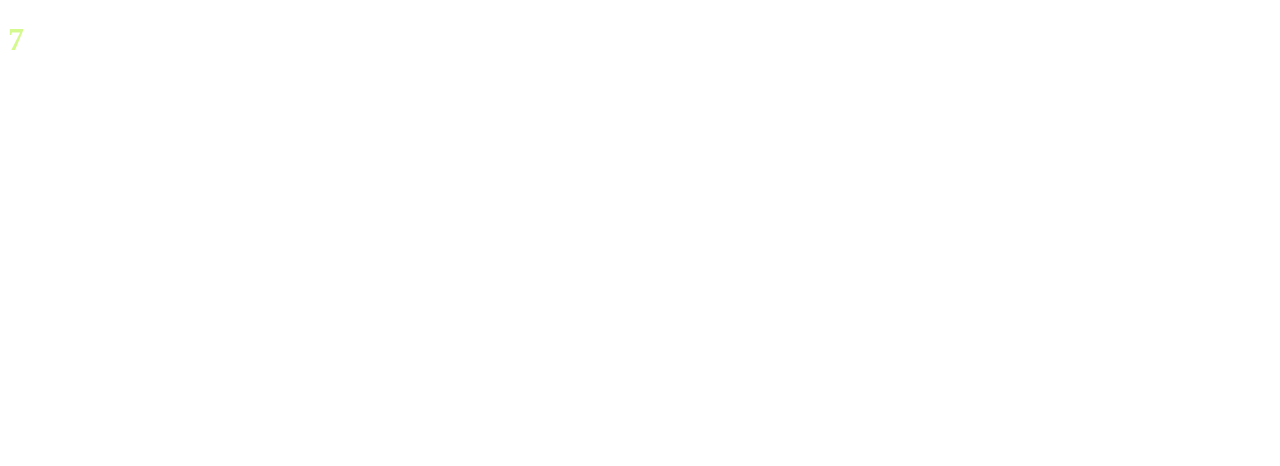
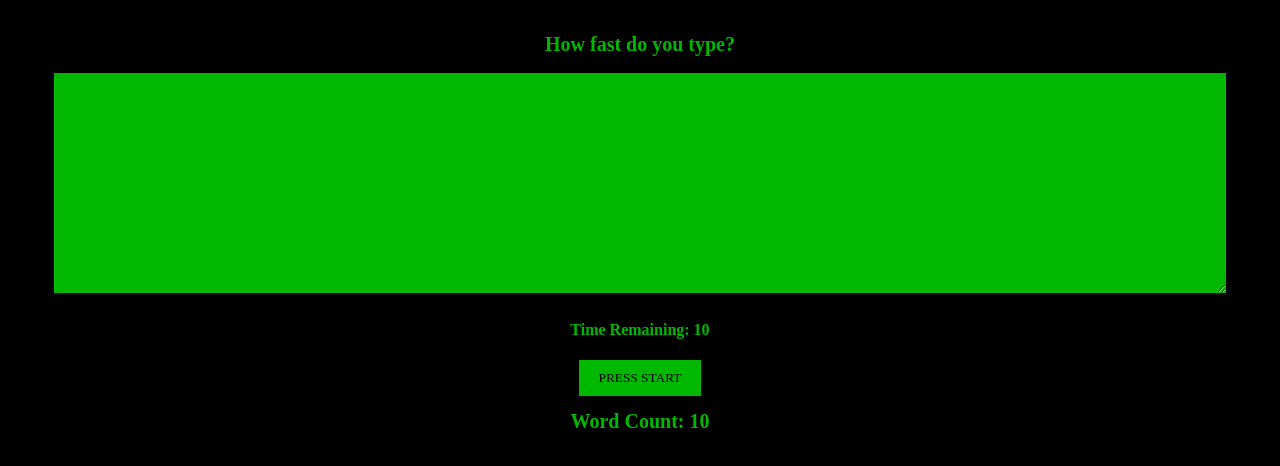
Before and after one commit to Arafat-alim/advanced-react, a React (Vite) app in the folder performance/: page / in a window 1280 px wide. Shown: the top 466 px of the page. Built offline with nearby package versions, Linux system fonts and the light colour scheme.

Commit message:
Game Application - Type Speed Game

```diff
--- a/performance/src/App.jsx
+++ b/performance/src/App.jsx
@@ -1,7 +1,7 @@
-import CounterPro from "./hooks/CounterPro";
+import GameIndex from "./hooks/speedTypingGame/GameIndex";
 
 const App = () => {
-  return <CounterPro />;
+  return <GameIndex />;
 };
 
 export default App;
--- a/performance/src/hooks/CounterPro.jsx
+++ b/performance/src/hooks/CounterPro.jsx
@@ -7,7 +7,7 @@ function CounterPro() {
 
   useEffect(() => {
     const intervalId = setInterval(() => {
-      setCount((prevCount) => prevCount + 1);
+      //   setCount((prevCount) => prevCount + 1);
     }, 1000);
     return () => clearInterval(intervalId); // clean up side Effect
   }, []);
--- /dev/null
+++ b/performance/src/hooks/speedTypingGame/GameApp.jsx
@@ -0,0 +1,15 @@
+import React from "react";
+
+function GameApp() {
+  return (
+    <div>
+      <h1>How fast do you type?</h1>
+      <textarea />
+      <h4>Time Remaining: 10</h4>
+      <button>Press Start</button>
+      <h1>Word Count: 10</h1>
+    </div>
+  );
+}
+
+export default GameApp;
--- /dev/null
+++ b/performance/src/hooks/speedTypingGame/GameIndex.jsx
@@ -0,0 +1,13 @@
+import React from "react";
+import GameApp from "./GameApp";
+import "./style.css";
+
+function GameIndex() {
+  return (
+    <div>
+      <GameApp />
+    </div>
+  );
+}
+
+export default GameIndex;
--- /dev/null
+++ b/performance/src/hooks/speedTypingGame/style.css
@@ -0,0 +1,41 @@
+html,
+body {
+    background: black;
+    color: #00b800;
+    margin: 0;
+    padding: 0;
+    padding-top: 10px;
+    font-family: 'Press Start 2P', cursive;
+    text-align: center;
+}
+
+body {
+    font-weight: 400;
+}
+
+button {
+    font-family: 'Press Start 2P', cursive;
+    display: block;
+    margin: 0 auto;
+    border: none;
+    background: #a80020;
+    background: #00b800;
+    padding: 10px 20px;
+    text-transform: uppercase;
+}
+
+h1 {
+    font-size: 20px;
+    text-align: center;
+}
+
+textarea {
+    font-family: 'Press Start 2P', cursive;
+    border: 3px solid black;
+    width: 90%;
+    margin: 0 auto;
+    outline: none;
+    height: 200px;
+    background: #00b800;
+    padding: 10px;
+}
```
